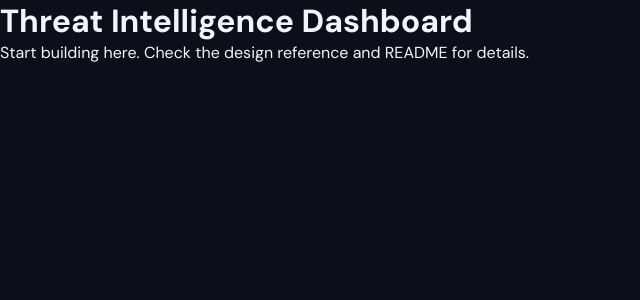
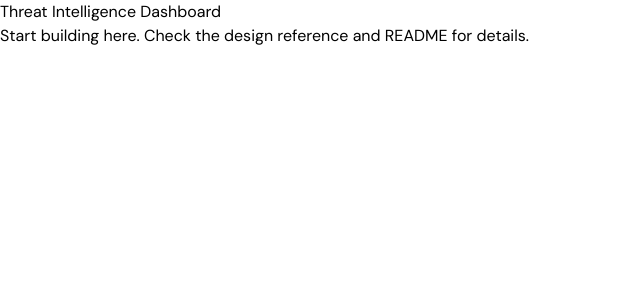
Before and after one commit to leomerlo/take-home-challenge-0326, a React (Vite) app: page / in a window 1280 px wide. Shown: the top 300 px of the page, without its empty margins (0-640 px from the left). Built offline with nearby package versions, Linux system fonts and the light colour scheme.

Commit message:
Setup Tailwinds

```diff
--- a/package.json
+++ b/package.json
@@ -17,6 +17,7 @@
     "react-dom": "^18.3.1"
   },
   "devDependencies": {
+    "@tailwindcss/postcss": "^4.2.1",
     "@testing-library/jest-dom": "^6.6.3",
     "@testing-library/react": "^16.1.0",
     "@types/react": "^18.3.12",
@@ -24,6 +25,7 @@
     "@typescript-eslint/eslint-plugin": "^8.15.0",
     "@typescript-eslint/parser": "^8.15.0",
     "@vitejs/plugin-react": "^4.3.4",
+    "autoprefixer": "^10.4.27",
     "concurrently": "^9.1.0",
     "cors": "^2.8.5",
     "eslint": "^9.15.0",
@@ -31,6 +33,8 @@
     "eslint-plugin-react-refresh": "^0.4.14",
     "express": "^4.21.1",
     "jsdom": "^25.0.1",
+    "postcss": "^8.5.8",
+    "tailwindcss": "^4.2.1",
     "typescript": "~5.6.3",
     "vite": "^6.0.0",
     "vitest": "^2.1.8"
--- /dev/null
+++ b/postcss.config.js
@@ -0,0 +1,5 @@
+export default {
+  plugins: {
+    "@tailwindcss/postcss": {},
+  },
+};
--- a/src/styles/global.css
+++ b/src/styles/global.css
@@ -1,26 +1,111 @@
-/* Global reset — feel free to replace with your own approach (CSS Modules, Tailwind, styled-components, etc.) */
+@import "tailwindcss";
 
-*,
-*::before,
-*::after {
-  margin: 0;
-  padding: 0;
-  box-sizing: border-box;
-}
+:root {
+  /* Background layers */
+  --bg-root: #0a0c10;
+  --bg-surface: #0f1117;
+  --bg-elevated: #161a23;
+  --bg-card: #1a1e28;
+  --bg-card-hover: #1e2230;
+  --bg-modal: #141820;
+  --bg-modal-overlay: rgba(0, 0, 0, 0.7);
+  --bg-sidebar: #0d0f14;
+  --bg-sidebar-active: rgba(99, 131, 255, 0.12);
+  --bg-input: #12151c;
 
-html {
-  font-size: 16px;
-  -webkit-font-smoothing: antialiased;
-  -moz-osx-font-smoothing: grayscale;
+  /* Border colors */
+  --border-subtle: #1e2230;
+  --border-default: #262b38;
+  --border-hover: #353b4d;
+  --border-active: #4a5270;
+  --border-focus: #6383ff;
+
+  /* Text hierarchy */
+  --text-primary: #e8eaf0;
+  --text-secondary: #8b90a0;
+  --text-tertiary: #5c6170;
+  --text-muted: #3e4352;
+  --text-inverse: #0a0c10;
+
+  /* Augur brand */
+  --augur-blue: #6383ff;
+  --augur-blue-dim: rgba(99, 131, 255, 0.15);
+  --augur-logo: #ffffff;
+
+  /* Severity system */
+  --severity-critical: #ff4757;
+  --severity-critical-bg: rgba(255, 71, 87, 0.12);
+  --severity-critical-border: rgba(255, 71, 87, 0.3);
+  --severity-high: #ff8c42;
+  --severity-high-bg: rgba(255, 140, 66, 0.12);
+  --severity-high-border: rgba(255, 140, 66, 0.3);
+  --severity-medium: #ffc542;
+  --severity-medium-bg: rgba(255, 197, 66, 0.12);
+  --severity-medium-border: rgba(255, 197, 66, 0.3);
+  --severity-low: #48c774;
+  --severity-low-bg: rgba(72, 199, 116, 0.12);
+  --severity-low-border: rgba(72, 199, 116, 0.3);
+
+  /* Status / accent */
+  --status-active: #48c774;
+  --status-warning: #ffc542;
+  --status-error: #ff4757;
+  --status-info: #6383ff;
+  --accent-orange: #e87a35;
+  --accent-teal: #3dd9c4;
+
+  /* Tag colors */
+  --tag-red: rgba(255, 71, 87, 0.15);
+  --tag-red-text: #ff6b7a;
+  --tag-red-border: rgba(255, 71, 87, 0.3);
+  --tag-blue: rgba(99, 131, 255, 0.15);
+  --tag-blue-text: #8ba3ff;
+  --tag-blue-border: rgba(99, 131, 255, 0.3);
+  --tag-purple: rgba(168, 130, 255, 0.15);
+  --tag-purple-text: #b89eff;
+  --tag-purple-border: rgba(168, 130, 255, 0.3);
+  --tag-teal: rgba(61, 217, 196, 0.15);
+  --tag-teal-text: #5ee8d2;
+  --tag-teal-border: rgba(61, 217, 196, 0.3);
+  --tag-gray: rgba(139, 144, 160, 0.12);
+  --tag-gray-text: #8b90a0;
+  --tag-gray-border: rgba(139, 144, 160, 0.2);
+
+  /* Typography */
+  --font-sans: 'DM Sans', 'Inter', -apple-system, sans-serif;
+  --font-mono: 'JetBrains Mono', 'Fira Code', monospace;
+  --font-display: 'DM Sans', sans-serif;
+
+  /* Spacing scale */
+  --sp-1: 4px;
+  --sp-2: 8px;
+  --sp-3: 12px;
+  --sp-4: 16px;
+  --sp-5: 20px;
+  --sp-6: 24px;
+  --sp-8: 32px;
+  --sp-10: 40px;
+  --sp-12: 48px;
+  --sp-16: 64px;
+
+  /* Radii */
+  --radius-sm: 4px;
+  --radius-md: 6px;
+  --radius-lg: 8px;
+  --radius-xl: 12px;
+  --radius-pill: 999px;
+
+  /* Shadows */
+  --shadow-card: 0 1px 3px rgba(0, 0, 0, 0.4), 0 0 0 1px var(--border-subtle);
+  --shadow-elevated: 0 4px 16px rgba(0, 0, 0, 0.5), 0 0 0 1px var(--border-subtle);
+  --shadow-modal: 0 12px 48px rgba(0, 0, 0, 0.7), 0 0 0 1px var(--border-default);
+
+  /* Layout */
+  --sidebar-width: 220px;
+  --header-height: 56px;
+  --detail-width: 400px;
 }
 
 body {
-  font-family: 'DM Sans', system-ui, -apple-system, sans-serif;
-  background: #0b0f1a;
-  color: #f1f5f9;
-  min-height: 100vh;
+  @use font-sans;
 }
-
-#root {
-  min-height: 100vh;
-}
```
Also changed, not shown: 2 other files (tests, documents, lock files or other folders).
